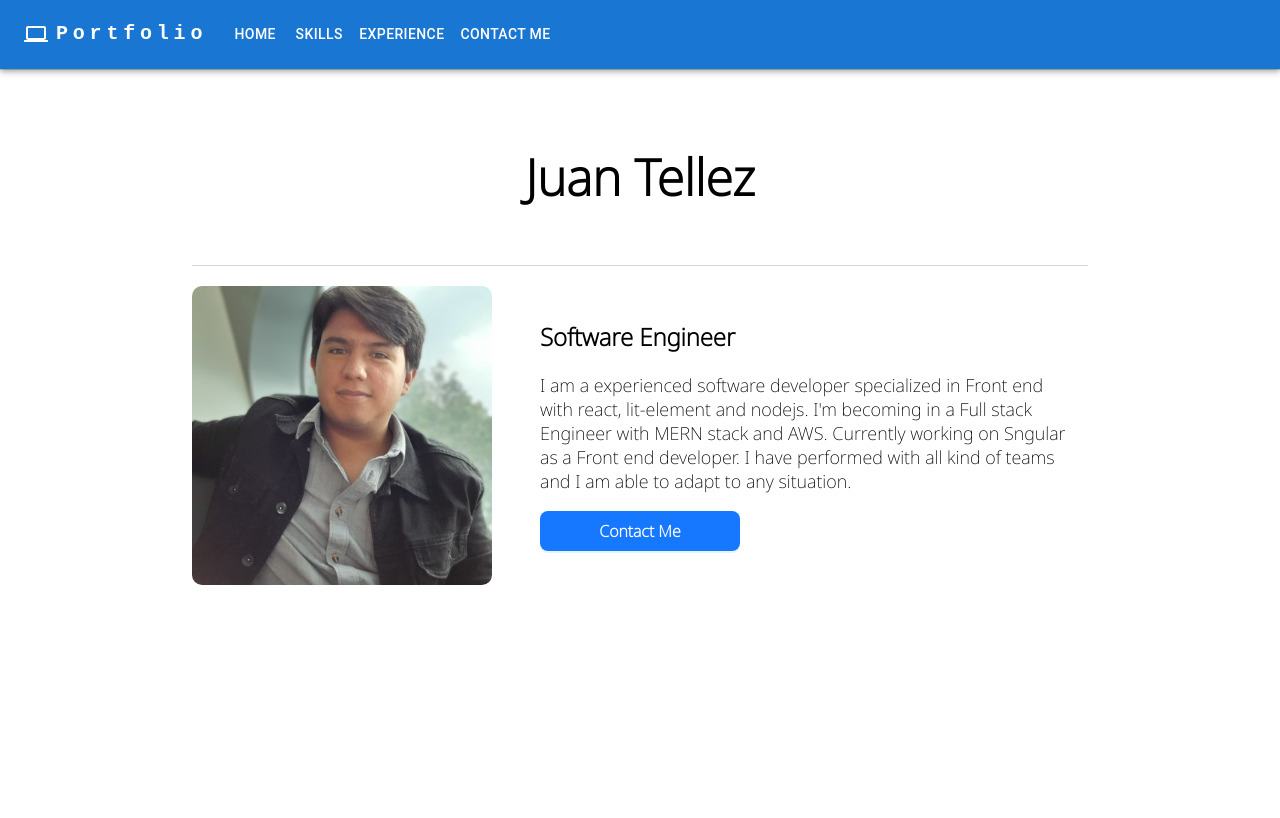
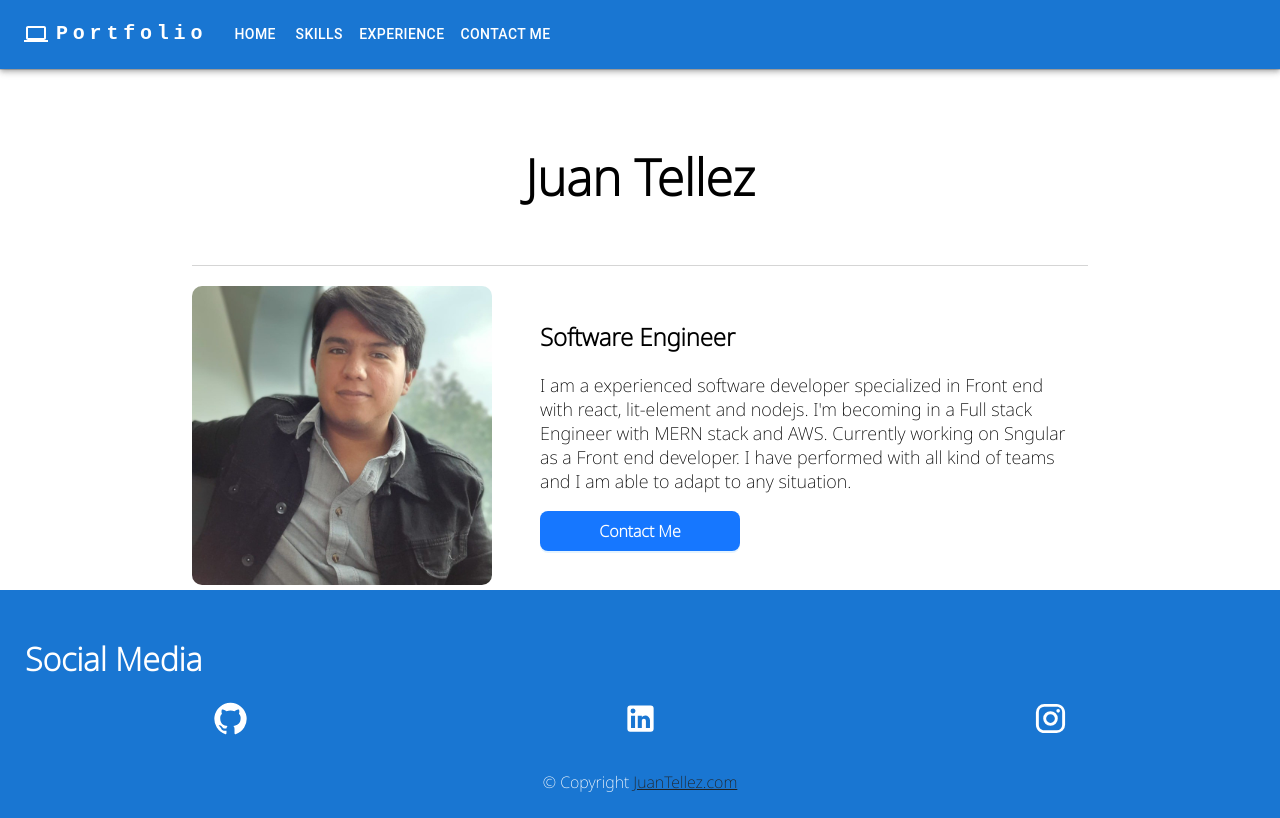
Before and after one commit to juanM20/Portafolio, a React (Create React App) app: page / in a window 1280 px wide. Built offline with nearby package versions, Linux system fonts and the light colour scheme.

Commit message:
se crea footer en el portafolio

```diff
--- a/src/App.js
+++ b/src/App.js
@@ -1,6 +1,7 @@
 import './App.css';
 import FrontPage from './components/FrontPage/FrontPage';
 import NavBar from './components/Navbar/NavBar';
+import Footer from './components/Footer/Footer';
 
 function App() {
   return (
@@ -12,6 +13,8 @@ function App() {
         <FrontPage></FrontPage>
       </div>
 
+
+      <Footer />
     </div>
   );
 }
--- /dev/null
+++ b/src/components/Footer/Footer.js
@@ -0,0 +1,24 @@
+import '../../styles/Footer.css';
+import GitHubIcon from '@mui/icons-material/GitHub';
+import LinkedInIcon from '@mui/icons-material/LinkedIn';
+import InstagramIcon from '@mui/icons-material/Instagram';
+
+const Footer = () => {
+    return (
+        <div className="footer">
+            <h1>Social Media</h1>
+
+            <div className='icons-section'>
+                <a href="https://github.com" target='_blank' rel="noreferrer"><GitHubIcon fontSize='large'>  </GitHubIcon> </a>
+                <a href="https://linkedin.com/feed/" target='_blank' rel="noreferrer"> <LinkedInIcon fontSize='large'> </LinkedInIcon> </a>
+                <a href="https://instagram.com" target='_blank' rel="noreferrer"> <InstagramIcon fontSize='large' >    </InstagramIcon> </a>
+            </div>
+            <div className='copyright-section'>
+                © {new Date().getFullYear} Copyright {' '}
+                <a href="#App-header"> JuanTellez.com </a>
+            </div>
+        </div>
+    )
+}
+
+export default Footer;
--- a/src/components/Navbar/NavBar.js
+++ b/src/components/Navbar/NavBar.js
@@ -1,3 +1,4 @@
+import '../../styles/Navbar.css';
 import * as React from 'react';
 import AppBar from '@mui/material/AppBar';
 import Box from '@mui/material/Box';
@@ -10,6 +11,7 @@ import Container from '@mui/material/Container';
 import Button from '@mui/material/Button';
 import MenuItem from '@mui/material/MenuItem';
 import ComputerIcon from '@mui/icons-material/Computer';
+
 
 const pages = ['Home', 'Skills', 'Experience', 'Contact Me'];
 
@@ -105,6 +107,7 @@ const NavBar = () => {
                     <Box sx={{ flexGrow: 1, display: { xs: 'none', md: 'flex' } }}>
                         {pages.map((page) => (
                             <Button
+                                className='button-desktop'
                                 key={page}
                                 onClick={handleCloseNavMenu}
                                 sx={{ my: 2, color: 'white', display: 'block' }}
--- /dev/null
+++ b/src/styles/Footer.css
@@ -0,0 +1,33 @@
+@import url('./Fonts.css');
+@import url('./utils.css');
+
+* {
+  font-family: 'Noto Sans';
+}
+
+
+.footer {
+    background-color: var(--main-bg-color);
+    color: var(--second-font-color);
+    padding: 25px;
+    display: flex;
+    flex-direction: column;
+    justify-content: center;
+}
+
+.icons-section {
+    display: flex;
+    justify-content: space-around;
+    margin-bottom: 30px;
+}
+.icons-section a {
+    color: #ffffff;
+}
+
+.copyright-section {
+    align-self: center;
+}
+
+.copyright-section a {
+    color: #222222;
+}
--- /dev/null
+++ b/src/styles/Navbar.css
@@ -0,0 +1,13 @@
+
+
+
+@media screen and (min-width: 1080px) {
+
+    .button-desktop {
+        transition: all 1s ease !important;
+    }
+
+    .button-desktop:hover {
+        background-color: rgb(14, 46, 134) !important ;
+    }
+}
--- /dev/null
+++ b/src/styles/utils.css
@@ -0,0 +1,5 @@
+
+:root {
+    --main-bg-color: #1976d2;
+    --second-font-color: #ffffff;
+}
```
